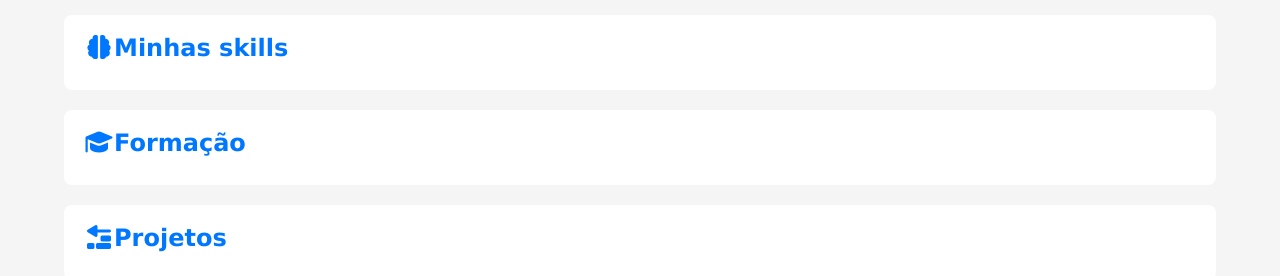
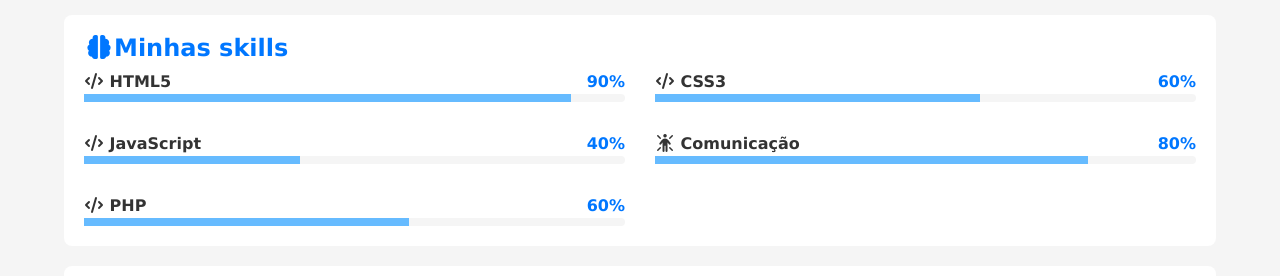
Before and after one commit to Jailsonsantosdasilva/projeto-portifolio, a plain HTML site: page projeto-portfolio/index.html in a window 1280 px wide. Shown: the part 1176-1452 px from the top of the page. Drawn offline with Linux system fonts and the light colour scheme.

Commit message:
skills criada

```diff
--- a/projeto-portfolio/estilos/style.css
+++ b/projeto-portfolio/estilos/style.css
@@ -141,3 +141,43 @@ article h2{
   left: 0;
   border-radius: 8px;
 }
+
+#skills-container{
+  display: grid;
+  grid-template-columns: 1fr;
+  gap: 30px;
+}
+
+#skills-container .info{
+  display: flex;
+  justify-content: space-between;
+  align-items: center;
+}
+
+#skills-container .nome{
+  font-weight: bold;
+  color: var(--texto);
+}
+
+#skills-container .porcent{
+ font-weight: bold;
+ color: var(--destaque);
+}
+
+#skills-container .barra{
+  width: 100%;
+  height: 8px;
+  background-color: var(--fundo-principal);
+  border-radius: 4px;
+}
+
+#skills-container .progresso{
+  height: 100%;
+  background-color: var(--destaque-inverso);
+}
+
+@media screen and (min-width: 768px){
+  #skills-container{
+    grid-template-columns:1fr 1fr ;
+  }
+}
--- a/projeto-portfolio/index.html
+++ b/projeto-portfolio/index.html
@@ -49,6 +49,84 @@
 
             <article id="skills">
                 <h2><i class="fa-solid fa-brain"></i>Minhas skills</h2>
+
+                <div id="skills-container">
+                    <div class="item">
+                        <div class="info">
+                            <span class="nome">
+                               <i class="fa-solid fa-code"></i> HTML5
+                            </span>
+                            <span class="porcent">
+                                90%
+                            </span>
+                        </div>
+                        <div class="barra">
+                            <div class="progresso" style="width: 90%;">
+
+                            </div>
+                        </div>
+                    </div>
+                    <div class="item">
+                        <div class="info">
+                            <span class="nome">
+                               <i class="fa-solid fa-code"></i> CSS3
+                            </span>
+                            <span class="porcent">
+                                60%
+                            </span>
+                        </div>
+                        <div class="barra">
+                            <div class="progresso" style="width: 60%;">
+
+                            </div>
+                        </div>
+                    </div>
+                    <div class="item">
+                        <div class="info">
+                            <span class="nome">
+                               <i class="fa-solid fa-code"></i> JavaScript
+                            </span>
+                            <span class="porcent">
+                                40%
+                            </span>
+                        </div>
+                        <div class="barra">
+                            <div class="progresso" style="width: 40%;">
+
+                            </div>
+                        </div>
+                    </div>
+                    <div class="item">
+                        <div class="info">
+                            <span class="nome">
+                               <i class="fa-solid fa-person-rays"></i> Comunicação
+                            </span>
+                            <span class="porcent">
+                                80%
+                            </span>
+                        </div>
+                        <div class="barra">
+                            <div class="progresso" style="width: 80%;">
+
+                            </div>
+                        </div>
+                    </div>
+                    <div class="item">
+                        <div class="info">
+                            <span class="nome">
+                               <i class="fa-solid fa-code"></i> PHP
+                            </span>
+                            <span class="porcent">
+                                60%
+                            </span>
+                        </div>
+                        <div class="barra">
+                            <div class="progresso" style="width: 60%;">
+
+                            </div>
+                        </div>
+                    </div>
+                </div>
             </article> <!-- fim article skills -->
 
             <article id="formacao">
```
